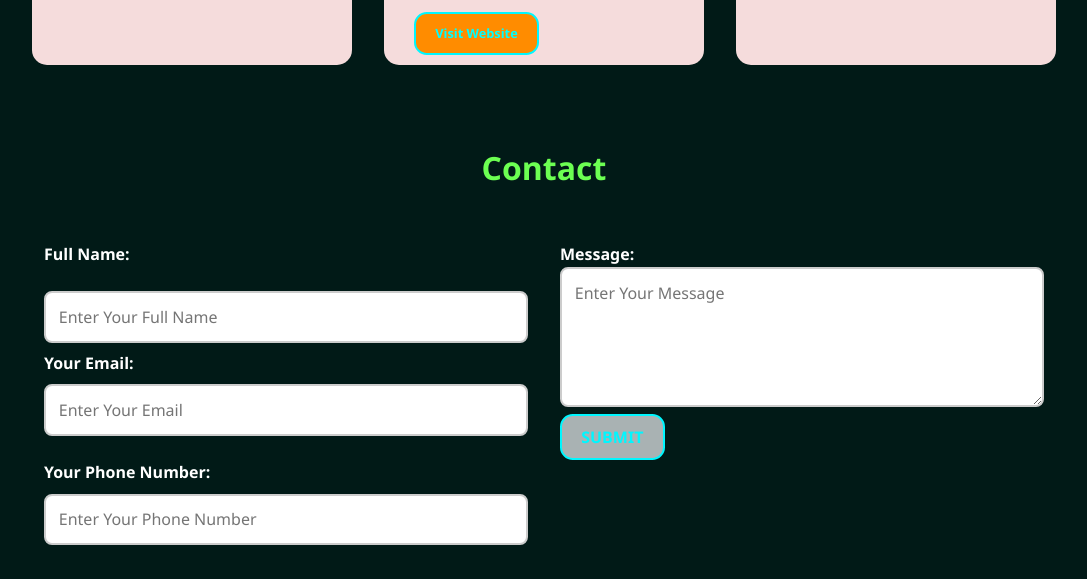
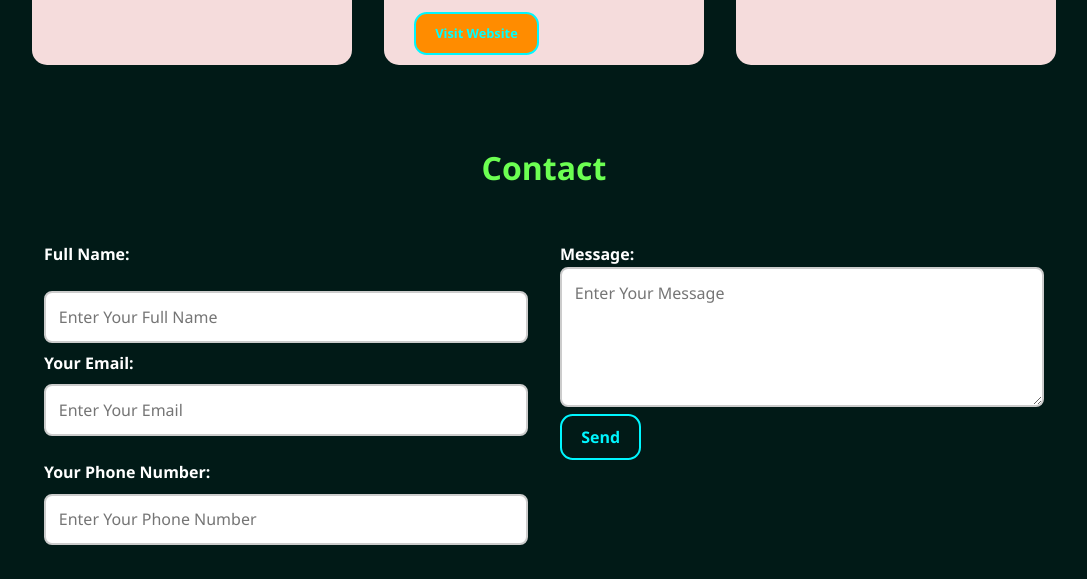
Before and after one commit to Kipkirui023/Personal-Profile, a plain HTML site: page index.html in a window 1280 px wide. Shown: the part 4345-4924 px from the top of the page, without its empty margins (96-1183 px from the left). Drawn offline with nearby package versions, Linux system fonts and the light colour scheme.

Commit message:
Submit Update

```diff
--- a/index.html
+++ b/index.html
@@ -304,7 +304,8 @@
                     <div class="msg">
                         <p><span>Message:</span></p>
                         <textarea name="message" cols="30" rows="5" placeholder="Enter Your Message"></textarea>
-                        <input type="submit" name="submit" value="SUBMIT" class="btn">
+                      <!---  <input type="submit" name="submit" value="SUBMIT" class="btn">-->
+                      <button type="submit" class="btn">Send</button>
                     </div>
                 </div>
             </div>
```
